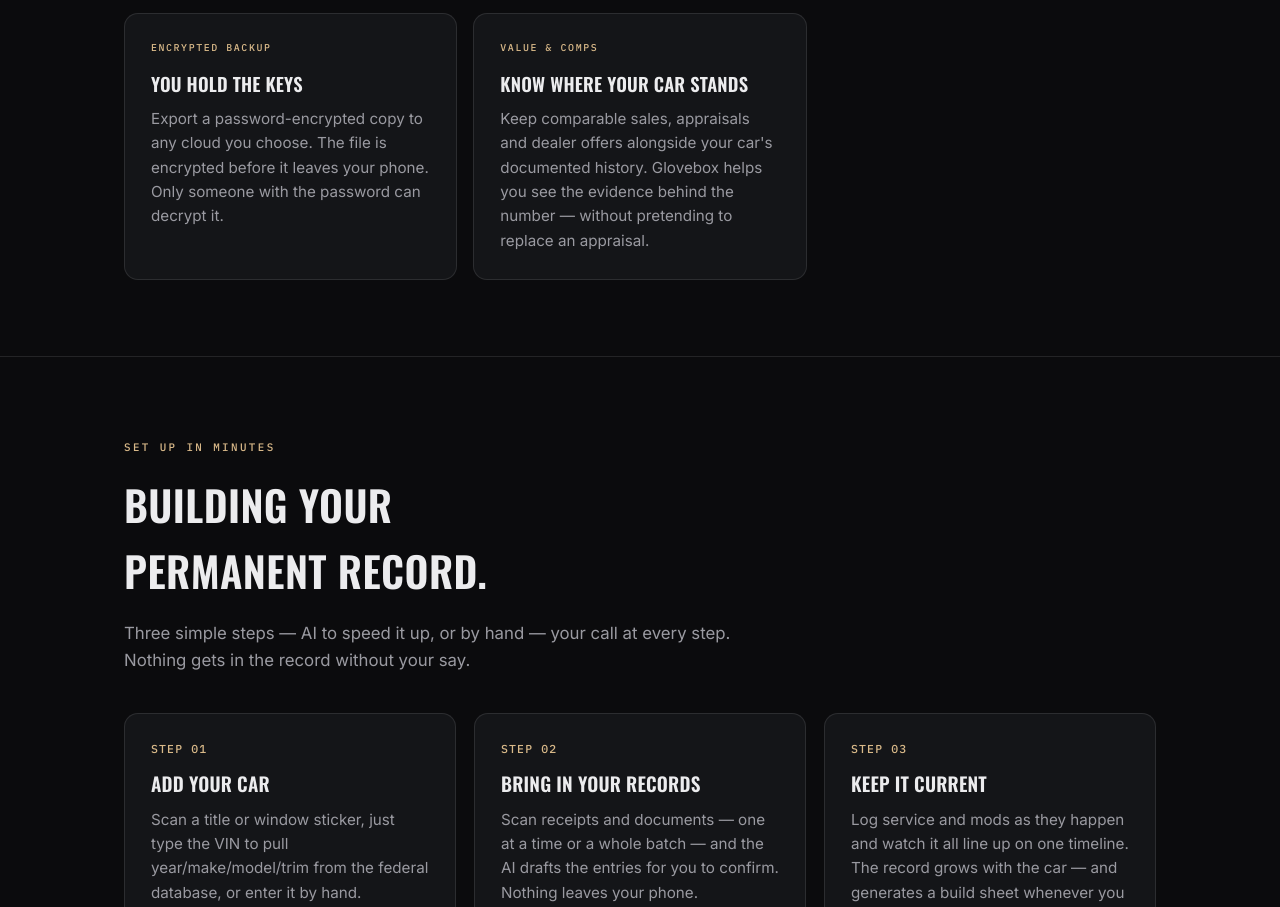
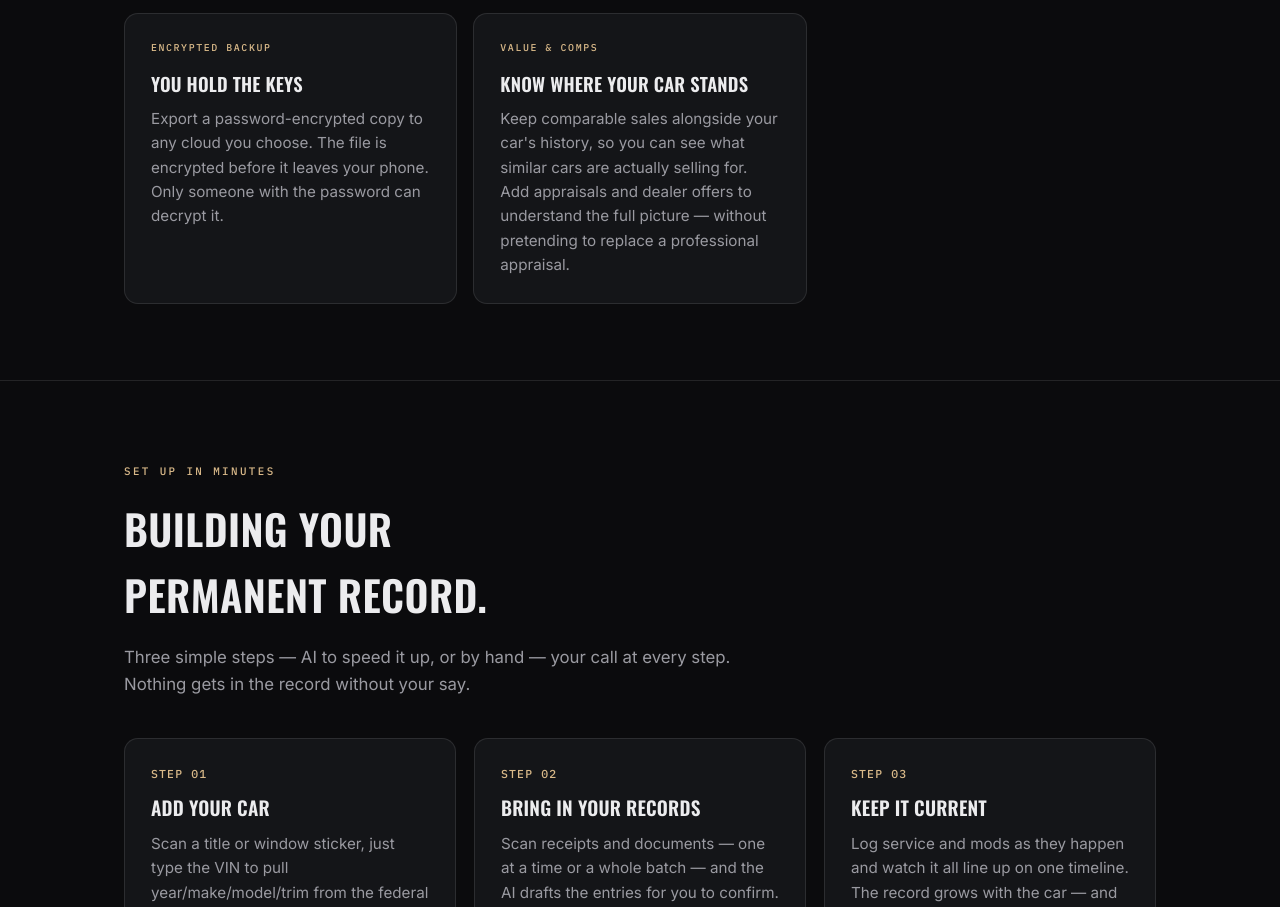
Before and after one commit to admixer64/glovebox-site, a plain HTML site: page index.html in a window 1280 px wide. Shown: the part 3871-4778 px from the top of the page. Drawn offline with nearby package versions, Linux system fonts and the light colour scheme.

Commit message:
Value & Comps: 'see what similar cars are actually selling for'
Concrete, not vague marketing-speak.

```diff
--- a/index.html
+++ b/index.html
@@ -265,7 +265,7 @@
       <div class="card"><span class="tag">Documents</span><h3>The whole glovebox</h3><p>Titles, insurance, appraisals, PPIs, and history reports — scan one at a time or a whole folder at once, all read with on-device AI.</p></div>
       <div class="card"><span class="tag">Hand-off</span><h3>Sell it, transfer everything</h3><p>Hand the next owner the whole record with a QR code — encrypted, no account needed on either end. Mark it sold; your own history stays intact.</p></div>
       <div class="card"><span class="tag">Encrypted backup</span><h3>You hold the keys</h3><p>Export a password-encrypted copy to any cloud you choose. The file is encrypted before it leaves your phone. Only someone with the password can decrypt it.</p></div>
-      <div class="card"><span class="tag">Value & Comps</span><h3>Know where your car stands</h3><p>Keep comparable sales, appraisals and dealer offers alongside your car's documented history. Glovebox helps you see the evidence behind the number — without pretending to replace an appraisal.</p></div>
+      <div class="card"><span class="tag">Value & Comps</span><h3>Know where your car stands</h3><p>Keep comparable sales alongside your car's history, so you can see what similar cars are actually selling for. Add appraisals and dealer offers to understand the full picture — without pretending to replace a professional appraisal.</p></div>
     </div>
   </div>
 </section>
```
